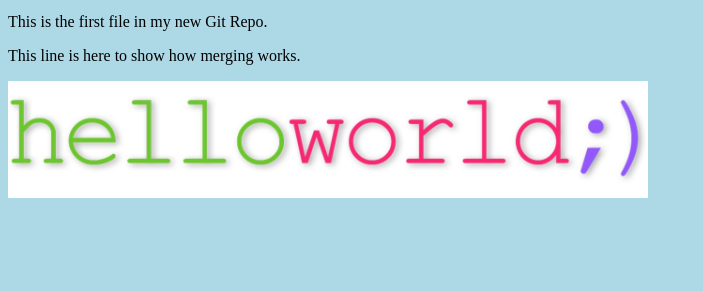
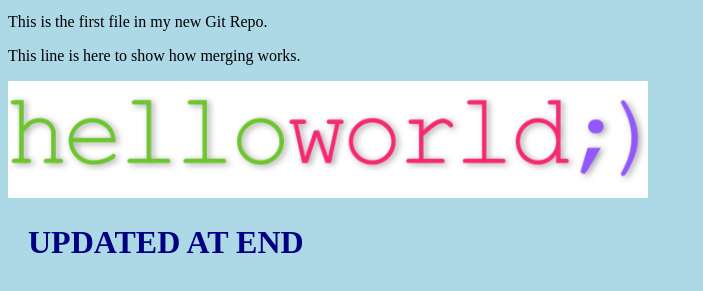
Before and after one commit to hemamandapati/HELLO-WORLD, a plain HTML site: page index.html in a window 1280 px wide. Shown: the part 101-392 px from the top of the page, without its empty margins (0-703 px from the left). Drawn offline with Linux system fonts and the light colour scheme.

Commit message:
updated index.html and added new file

```diff
--- a/index.html
+++ b/index.html
@@ -11,6 +11,6 @@
 <p>This is the first file in my new Git Repo.</p>
 <p>This line is here to show how merging works.</p>
 <div><img src="img_hello_git.jpg" alt="Hello Git" style="width:100%;max-width:640px"></div>
-
+<h1>UPDATED AT END</h1>
 </body>
 </html>
```
Also changed, not shown: docs.txt (added).
